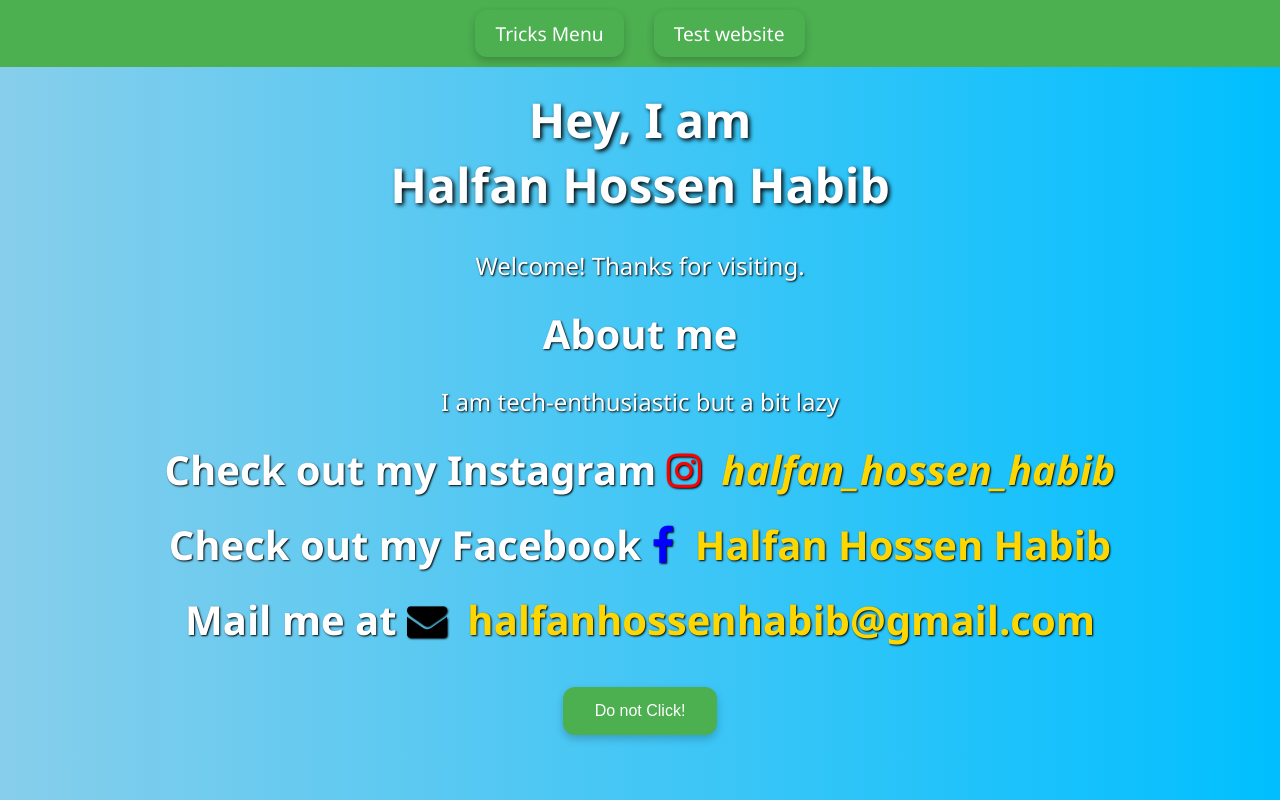
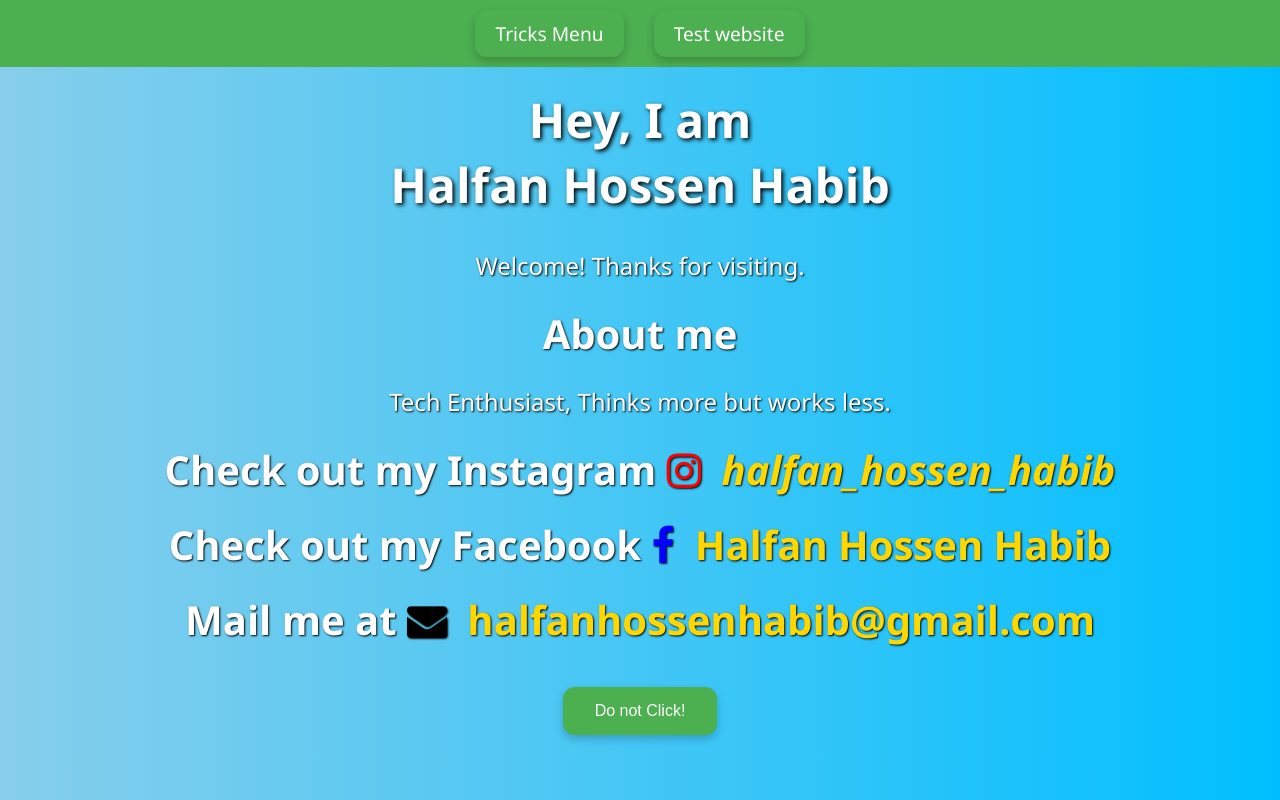
Before and after one commit to halfanhossenhabib/mysite, a plain HTML site: page index.html in a window 1280 px wide. Drawn offline with Linux system fonts and the light colour scheme.

Commit message:
index.html

```diff
--- a/index.html
+++ b/index.html
@@ -147,7 +147,7 @@
     <p>Welcome! Thanks for visiting.</p>
 
     <h2>About me</h2>
-    <p>I am tech-enthusiastic but a bit lazy</p>
+    <p>Tech Enthusiast, Thinks more but works less.</p>
 
     <h2>Check out my Instagram <i class="fa fa-instagram" style="color:red"></i> <em> <a href="https://www.instagram.com/halfan_hossen_habib/">halfan_hossen_habib</a> </em> </h2>
     <h2>Check out my Facebook <i class="fa fa-facebook" style="color:blue"></i> <a href="https://www.facebook.com/halfanhossenhabib">Halfan Hossen Habib</a></h2>
```
